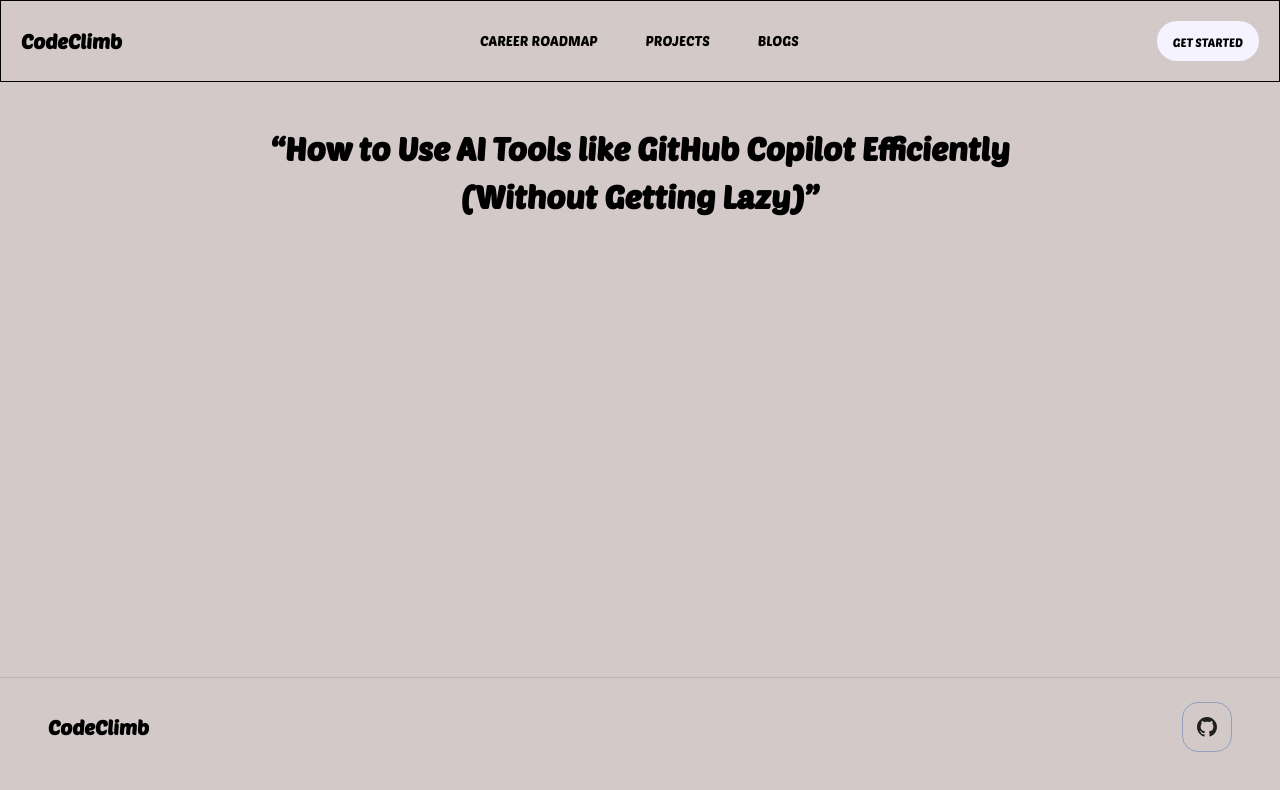
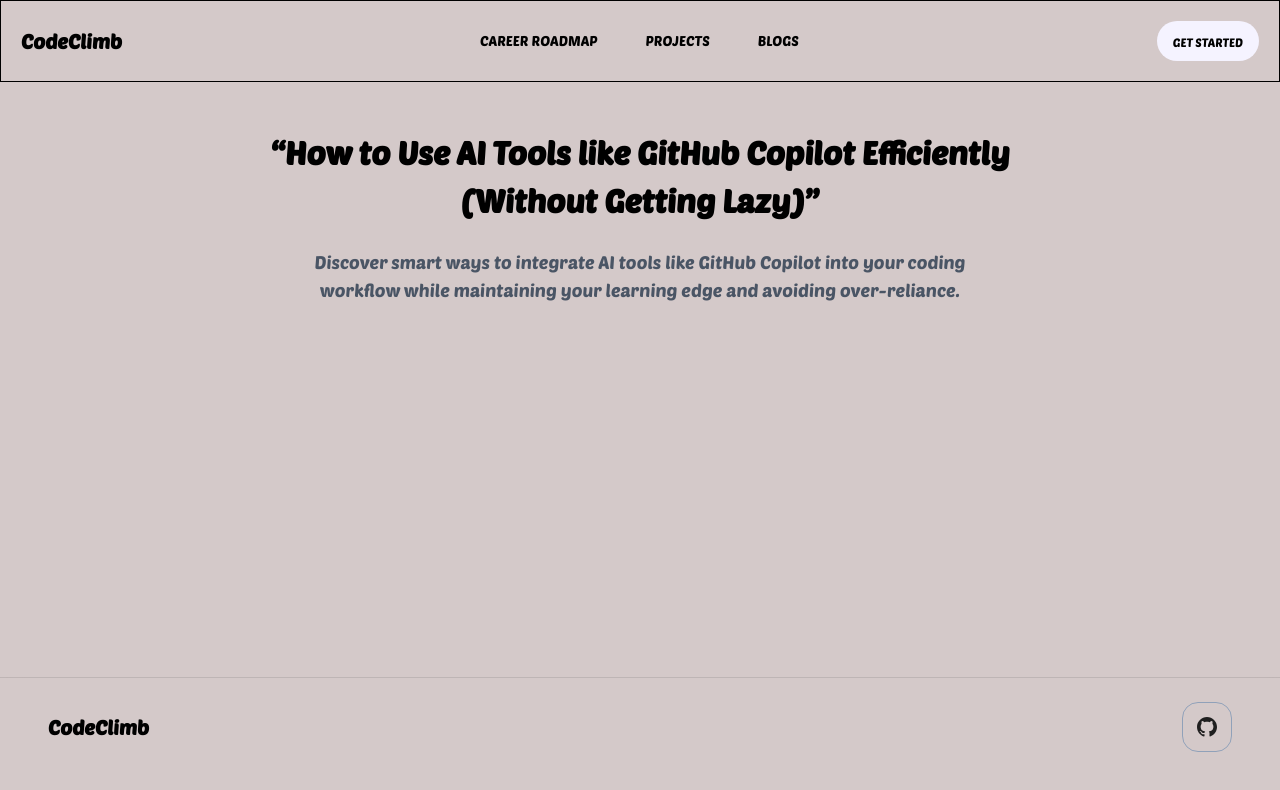
Before and after one commit to Tanujeet/CodeClimb, a Next.js app in the folder apps/web/: page /blogs/1 in a window 1280 px wide. Shown: the top 790 px of the page. Built offline with nearby package versions, Linux system fonts and the light colour scheme; no server answers.

Commit message:
implemetned blog page 1

```diff
--- a/apps/web/app/blogs/1/page.tsx
+++ b/apps/web/app/blogs/1/page.tsx
@@ -1,13 +1,17 @@
 const page = () => {
   return (
     <main>
-      <section className="px-2 lg:px-[4rem] text-black py-[4rem] mt-15 ">
+      <section className="px-2 lg:px-[4rem] text-black py-[4rem] mt-16 ">
         <div className="relative flex flex-col gap-2 lg:gap-6 z-10 justify-center items-center text-center">
           <h3 className="font-semibold text-center !text-[2rem] md:text-[2.4rem] lg:text-[3rem] max-w-[800px] z-10">
             “How to Use AI Tools like GitHub Copilot Efficiently <br />
             (Without Getting Lazy)”
           </h3>
-          <p className=""></p>
+          <p className="text-base md:text-lg text-gray-600 max-w-[700px]">
+            Discover smart ways to integrate AI tools like GitHub Copilot into
+            your coding workflow while maintaining your learning edge and
+            avoiding over-reliance.
+          </p>
         </div>
       </section>
     </main>
```
